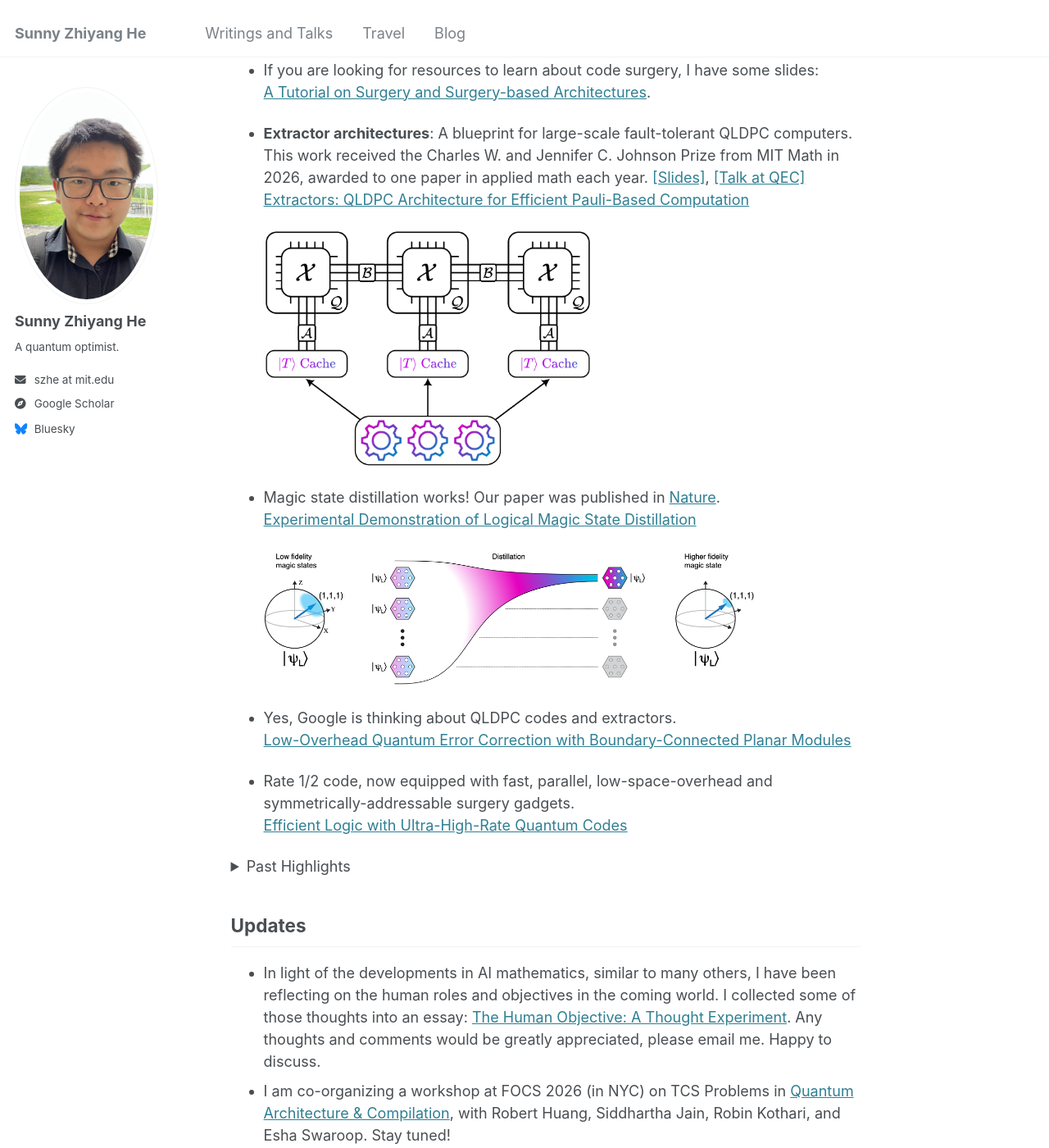
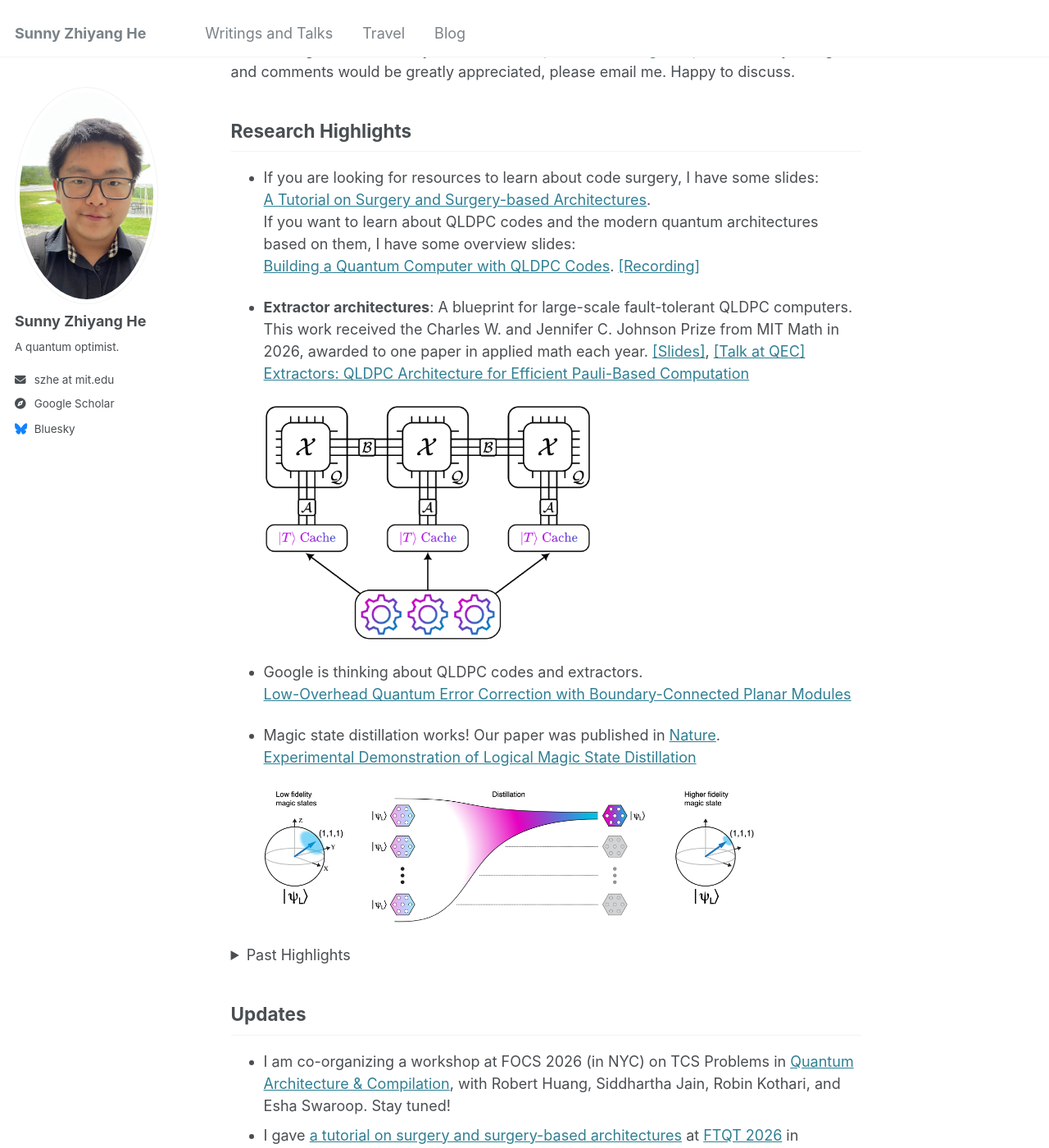
Before and after one commit to SunnyZhiyangHe/sunnyzhiyanghe.github.io, a Jekyll site: the page built from _pages/about.md, in a window 1280 px wide and 1400 px high, scrolled down 444 px. Shown: the whole window at 82% size. Built offline with Jekyll 4.4.1, drawn with Linux system fonts in a browser that asks for light colours; some of the changed text lies outside the part shown.

Commit message:
Update about.md

```diff
--- a/_pages/about.md
+++ b/_pages/about.md
@@ -13,31 +13,34 @@
 Prior to grad school I was an undergrad at CMU. I worked in graph algorithms with Professor [Anupam Gupta](https://cs.nyu.edu/~anupamg/) and [Jason Li](https://q3r.github.io/), and combinatorics with Professor [Boris Bukh](https://www.borisbukh.org/) and [Michael Tait](https://sites.google.com/view/michaeltait).
 Here is my [CV](/files/ZhiyangHe_CV.pdf) (updated Oct 6, 2026).
 
-## Paper Highlights
+In light of the developments in AI mathematics, similar to many others, I have been reflecting on the human roles and objectives in the coming world. I collected some of those thoughts into an essay: [The Human Objective: A Thought Experiment](files/Essays/The-Human-Objective.pdf). Any thoughts and comments would be greatly appreciated, please email me. Happy to discuss.
+
+## Research Highlights
 
 - If you are looking for resources to learn about code surgery, I have some slides:
 [A Tutorial on Surgery and Surgery-based Architectures](/files/Talks/Surgery_Tutorial_Benasque2026.pdf).
+If you want to learn about QLDPC codes and the modern quantum architectures based on them, I have some overview slides:
+[Building a Quantum Computer with QLDPC Codes](/files/Talks/Building_a_Quantum_Computer_with_QLDPC_codes.pdf). [[Recording]](https://simons.berkeley.edu/talks/sunny-zhiyang-he-mit-2026-07-23)
 
 - **Extractor architectures**: A blueprint for large-scale fault-tolerant QLDPC computers. This work received the Charles W. and Jennifer C. Johnson Prize from MIT Math in 2026, awarded to one paper in applied math each year. <!-- It was published in [Nature Physics](). --> [[Slides]](files/Talks/Extractors.pdf), [[Talk at QEC]](https://yale.hosted.panopto.com/Panopto/Pages/Viewer.aspx?id=06110e48-4bec-49c6-b499-b33000fe5424&start=3600.066)
 [Extractors: QLDPC Architecture for Efficient Pauli-Based Computation](https://arxiv.org/abs/2503.10390)
 
   <img src="/images/Extractor_Architecture.png" alt="Extractor Architecture" width="400">
 
+- Google is thinking about QLDPC codes and extractors.
+[Low-Overhead Quantum Error Correction with Boundary-Connected Planar Modules](https://arxiv.org/abs/2610.03682)
+
 - Magic state distillation works! Our paper was published in [Nature](https://www.nature.com/articles/s41586-025-09367-3).
 [Experimental Demonstration of Logical Magic State Distillation](https://arxiv.org/abs/2412.15165)
 
   <img src="/images/MSD_main.png" alt="Logical magic state distillation with color code" width="600">
 
-- Yes, Google is thinking about QLDPC codes and extractors.
-[Low-Overhead Quantum Error Correction with Boundary-Connected Planar Modules](https://arxiv.org/abs/2610.03682)
-
-- Rate 1/2 code, now equipped with fast, parallel, low-space-overhead and symmetrically-addressable surgery gadgets.
-[Efficient Logic with Ultra-High-Rate Quantum Codes](https://arxiv.org/abs/2610.06749)
-
 <details markdown="1">
   <summary>Past Highlights</summary>
 
   <!-- <div markdown="1"> -->
+  - Rate 1/2 code, now equipped with fast, parallel, low-space-overhead and symmetrically-addressable surgery gadgets.
+  [Efficient Logic with Ultra-High-Rate Quantum Codes](https://arxiv.org/abs/2610.06749)
   - Extractors: smaller than the code, enable full logical processing, same error rate as memory, compatible with fixed connectivity.
   <!-- We made lots of promises about extractors in the past year, this paper fulfills them quite well.   -->
   [Full Extractors for Logical Processing in Hypergraph Product Codes](https://arxiv.org/abs/2606.03507)
```
Also changed, not shown: other parts of _pages/about.md (+2 -4 lines).
